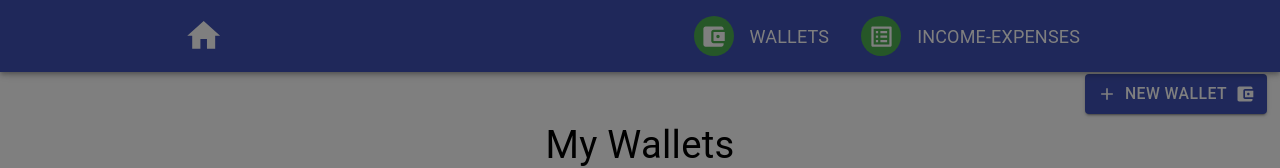
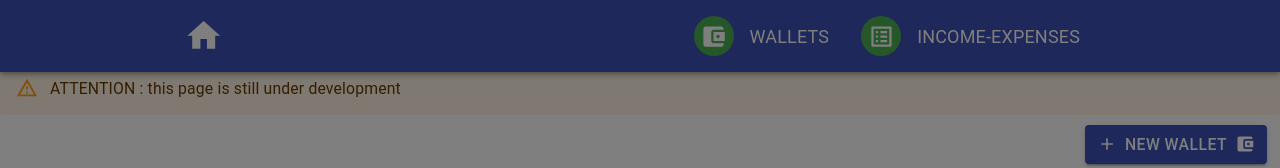
Before and after one commit to Petrando/cash-flow-app, a Next.js app: page /wallet-list in a window 1280 px wide. Shown: the top 168 px of the page. Built offline with nearby package versions, Linux system fonts and the light colour scheme; no server answers.

Commit message:
feat:add Alert component and use it as necessary

```diff
--- /dev/null
+++ b/components/globals/Alert.tsx
@@ -0,0 +1,36 @@
+import React from 'react';
+import { makeStyles, Theme, createStyles } from '@material-ui/core/styles';
+import Alert from '@material-ui/lab/Alert';
+
+const useStyles = makeStyles((theme: Theme) =>
+  createStyles({
+    root: {
+      width: '100%',
+      '& > * + *': {
+        marginTop: theme.spacing(2),
+      },
+    },
+  }),
+);
+
+interface showAlertI {
+    severity:string;
+    label:string;
+}
+
+export default function ShowAlert({severity, label}:showAlertI):JSX.Element {
+  const classes = useStyles();
+
+  return (
+    <div className={classes.root}>
+      <Alert severity={
+                       severity==="eror"?"error":
+                       severity==="warning"?"warning":
+                       severity==="info"?"info":
+                       "success"
+                       }>
+            { label }
+      </Alert>
+    </div>
+  );
+}
--- a/pages/Transactions.tsx
+++ b/pages/Transactions.tsx
@@ -9,6 +9,7 @@ import Layout from '../components/layout'
 import WalletTransactions from '../components/transaction-management/WalletTransactions';
 import WalletGraph from '../components/transaction-management/WalletGraph';
 import getCurrentMonthName from '../api/currentMonthName';
+import ShowAlert from '../components/globals/Alert';
 import TabPanel, {a11yProps} from "../components/transaction-management/TransactionTab"
 import { transactionFilter, transactionFilterReducer } from '../components/transaction-management/StoreNReducer';
 
@@ -42,6 +43,7 @@ export default function Transactions():JSX.Element {
           Transactions Table Details & Charts
         </title>
       </Head>
+      <ShowAlert severity="warning" label={"ATTENTION : this page is still under development"} />
       <AppBar position="static" color="default">
         <Tabs
           value={tabIdx}
--- a/pages/wallet-list.tsx
+++ b/pages/wallet-list.tsx
@@ -10,6 +10,7 @@ import AddWalletDialog from '../components/wallets-management/AddWallet';
 import EditWalletDialog from '../components/wallets-management/EditWallet';
 import DeleteWalletDialog from '../components/wallets-management/DeleteWallet';
 import LoadingBackdrop from '../components/globals/LoadingBackdrop';
+import ShowAlert from '../components/globals/Alert';
 import { walletI } from '../types';
 import { useWalletStyles } from '../styles/material-ui.styles';
 
@@ -61,6 +62,7 @@ export default function WalletList() {
         isLoading &&
         <LoadingBackdrop isLoading={isLoading} />
       }
+      <ShowAlert severity="warning" label={"ATTENTION : this page is still under development"} />
       <Box component="div" m={1} className={classes.newWalletContainer}>
         <Button
           className={classes.newWalletButton}
```
